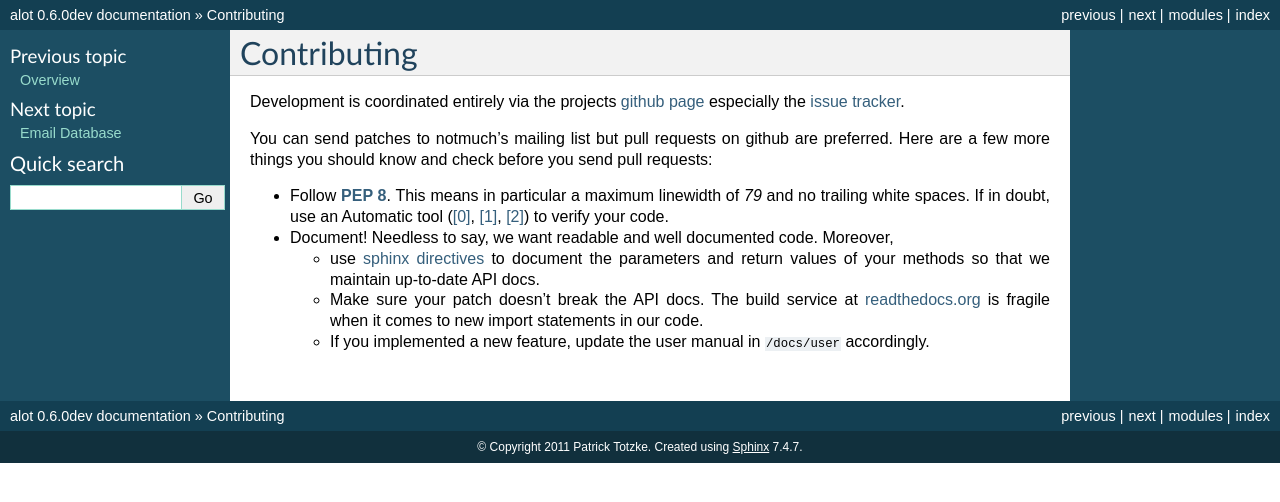
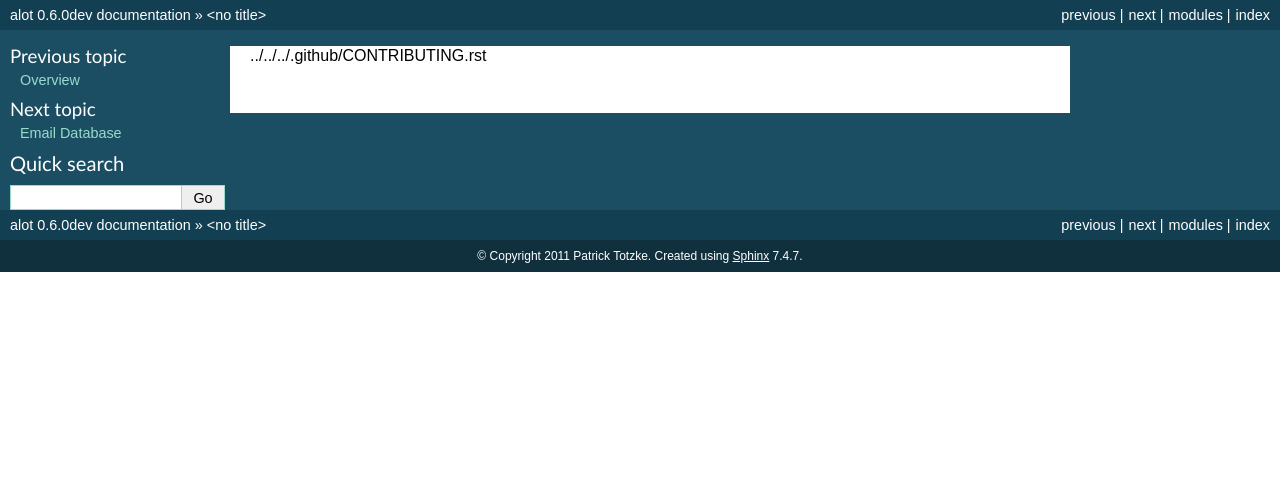
Before and after one commit to pazz/alot, a Sphinx documentation site: the page built from docs/source/api/contributing.rst, in a window 1280 px wide. Shown: the top 502 px of the page. Built offline with Sphinx 7.4.7, drawn with Linux system fonts in a browser that asks for light colours.

Commit message:
docs: Use CONTRIBUTING.rst as contributing.rst

```diff
--- a/docs/source/api/contributing.rst
+++ b/docs/source/api/contributing.rst
@@ -1,22 +1 @@
-Contributing
-============
-
-Development is coordinated entirely via the projects `github page <https://github.com/pazz/alot>`_
-especially the `issue tracker <https://github.com/pazz/alot/issues>`_.
-
-You can send patches to notmuch's mailing list but pull requests on github are preferred.
-Here are a few more things you should know and check before you send pull requests:
-
-* Follow :pep:`8`. This means in particular a maximum linewidth of *79* and no trailing
-  white spaces. If in doubt, use an Automatic tool
-  (`[0] <http://www.logilab.org/857>`_, `[1] <http://pypi.python.org/pypi/pep8/>`_, `[2]
-  <http://pypi.python.org/pypi/pyflakes/>`_)
-  to verify your code.
-
-* Document! Needless to say, we want readable and well documented code. Moreover,
-
-  * use `sphinx directives <http://sphinx.pocoo.org/domains.html#info-field-lists>`_ to document
-    the parameters and return values of your methods so that we maintain up-to-date API docs.
-  * Make sure your patch doesn't break the API docs. The build service at `readthedocs.org <http://alot.rtfd.org>`_
-    is fragile when it comes to new import statements in our code.
-  * If you implemented a new feature, update the user manual in :file:`/docs/user` accordingly.
+../../../.github/CONTRIBUTING.rst
```
